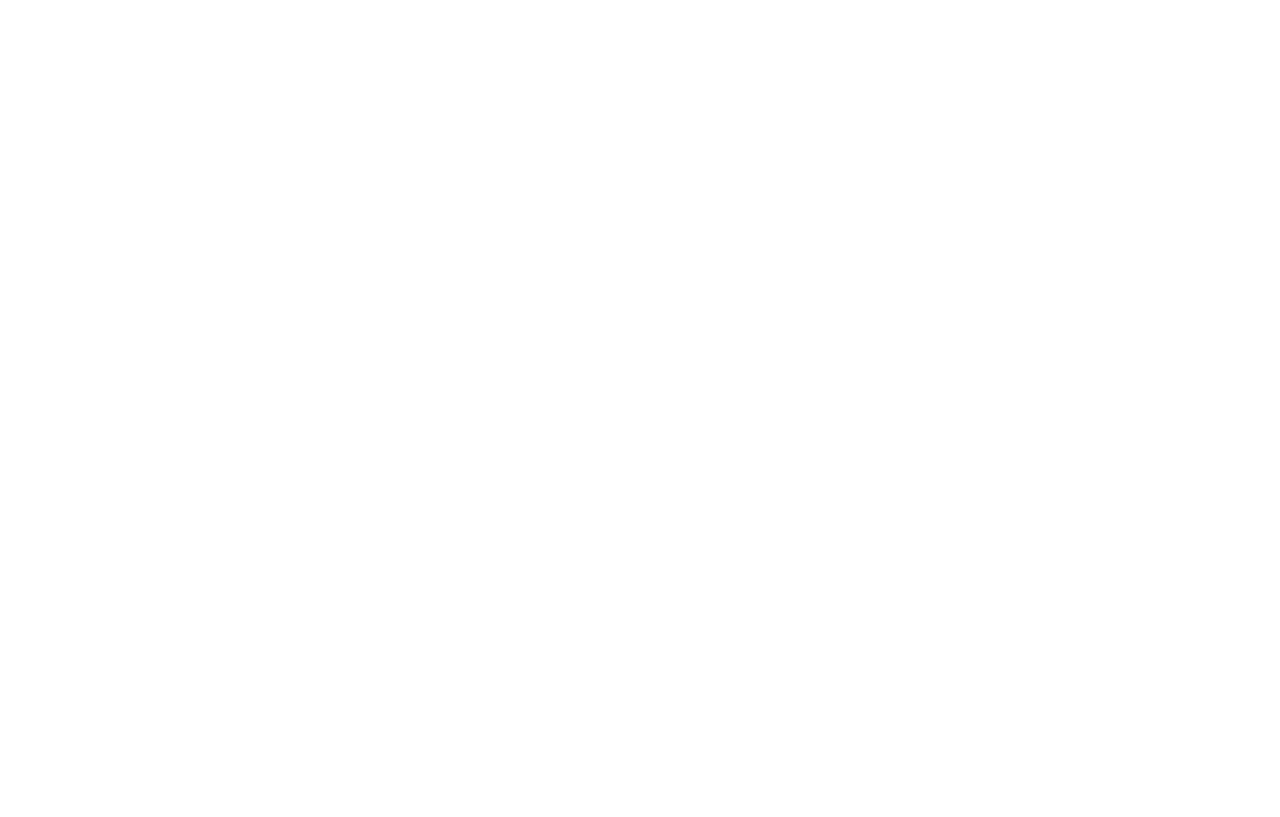
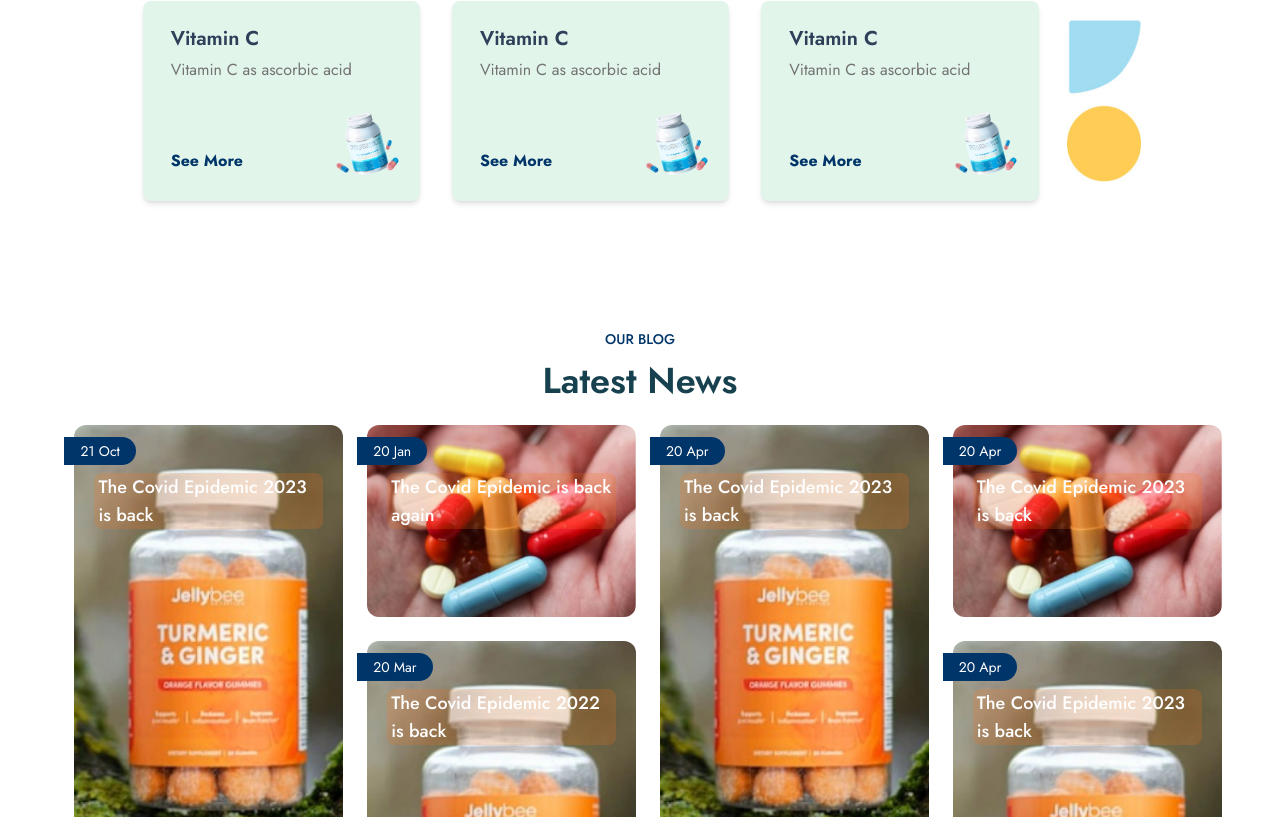
Before and after one commit to NausadAli/elbrit-UI, a Next.js app: page / in a window 1280 px wide. Shown: the part 1983-2800 px from the top of the page. Before the commit the page ends 800 px from the top, so only its background shows below. Built offline with nearby package versions, Linux system fonts and the light colour scheme.

Commit message:
Make Blog Component Responsive

```diff
--- a/app/components/Blog.tsx
+++ b/app/components/Blog.tsx
@@ -3,33 +3,76 @@
 
 const Blog = () => {
   return (
-    <div>
-
-      <div className=' text-center my-2'>
-         <h3 className='font-jost font-medium text-sm uppercase my-1'>
-            Our Blog
-         </h3>
-         <h1 className='font-jost font-semibold text-4xl'>
-            Latest News
-         </h1>
+    <div className='my-4'>
+      {/* Header Section */}
+      <div className="text-center my-2">
+        <h3 className="text-[#003569] font-jost font-medium text-sm uppercase my-1">
+          Our Blog
+        </h3>
+        <h1 className="text-[#17414F] font-jost font-semibold text-4xl my-3">Latest News</h1>
       </div>
 
-       <div className="flex w-dvw justify-center gap-2 my-3">
-        <div>
-          <Blog_ele date ="21 Oct" text="The Covid Epidemic 2023 is back" img="/images/meds-1.png" img_alt="news image"/>
-          <Blog_ele date ="02 Jan" text="The Covid Epidemic 2022 is back" img="/images/meds-2.png" img_alt="news image" heightClass="h-[24dvh]"/>
+      {/* Blog Section */}
+      <div className="flex flex-col items-center gap-4 md:flex-row md:justify-center md:gap-2 w-dvw my-4">
+        <div className="flex flex-col items-center gap-2">
+          <Blog_ele
+            date="21 Oct"
+            text="The Covid Epidemic 2023 is back"
+            img="/images/meds-1.png"
+            img_alt="news image"
+          />
+          <Blog_ele
+            date="02 Jan"
+            text="The Covid Epidemic 2022 is back"
+            img="/images/meds-2.png"
+            img_alt="news image"
+            heightClass="h-[24dvh]"
+          />
         </div>
-        <div>
-          <Blog_ele date ="20 Jan" text="The Covid Epidemic is back again" img="/images/meds-2.png" img_alt="news image" heightClass="h-[24dvh]"/>
-          <Blog_ele date ="20 Mar" text="The Covid Epidemic 2022 is back" img="/images/meds-1.png" img_alt="news image"/>
+        <div className="flex flex-col items-center gap-2">
+          <Blog_ele
+            date="20 Jan"
+            text="The Covid Epidemic is back again"
+            img="/images/meds-2.png"
+            img_alt="news image"
+            heightClass="h-[24dvh]"
+          />
+          <Blog_ele
+            date="20 Mar"
+            text="The Covid Epidemic 2022 is back"
+            img="/images/meds-1.png"
+            img_alt="news image"
+          />
         </div>
-        <div>
-          <Blog_ele date ="20 Apr" text="The Covid Epidemic 2023 is back" img="/images/meds-1.png" img_alt="news image"/>
-          <Blog_ele date ="20 Apr" text="The Covid Epidemic 2024 is back" img="/images/meds-2.png" img_alt="news image" heightClass="h-[24dvh]"/>
+        <div className="flex flex-col items-center gap-2">
+          <Blog_ele
+            date="20 Apr"
+            text="The Covid Epidemic 2023 is back"
+            img="/images/meds-1.png"
+            img_alt="news image"
+          />
+          <Blog_ele
+            date="20 Apr"
+            text="The Covid Epidemic 2024 is back"
+            img="/images/meds-2.png"
+            img_alt="news image"
+            heightClass="h-[24dvh]"
+          />
         </div>
-        <div>
-          <Blog_ele date ="20 Apr" text="The Covid Epidemic 2023 is back" img="/images/meds-2.png" img_alt="news image" heightClass="h-[24dvh]"/>
-          <Blog_ele date ="20 Apr" text="The Covid Epidemic 2023 is back" img="/images/meds-1.png" img_alt="news image"/>
+        <div className="flex flex-col items-center gap-2">
+          <Blog_ele
+            date="20 Apr"
+            text="The Covid Epidemic 2023 is back"
+            img="/images/meds-2.png"
+            img_alt="news image"
+            heightClass="h-[24dvh]"
+          />
+          <Blog_ele
+            date="20 Apr"
+            text="The Covid Epidemic 2023 is back"
+            img="/images/meds-1.png"
+            img_alt="news image"
+          />
         </div>
       </div>
     </div>
--- a/app/components/Blog_ele.tsx
+++ b/app/components/Blog_ele.tsx
@@ -12,12 +12,12 @@
 const Blog_ele: React.FC<BlogProps>  = ({date, text, img, img_alt, heightClass}) => {
   return (
     <div className='relative text-white py-2'>
-      <div className='absolute font-jost px-4 py-1 pl-4 w-20 text-sm font-normal z-20 bg-[#003569] top-5 ml-1.5 rounded-r-full'>
+      <div className='absolute font-jost px-4 py-1 pl-4 w-22 md:text-sm font-normal z-20 bg-[#003569] top-5 ml-1.5 rounded-r-full'>
          {date}
       </div>
-      <div className={`relative w-[21dvw] ${heightClass || 'h-[54dvh]'} overflow-hidden rounded-xl ml-4`}>
-         <div className='absolute w-full z-10 top-12 flex justify-center px-5'>
-            <div className='font-jost text-lg font-medium bg-orange-500/40
+      <div className={`relative w-[85dvw] md:w-[21dvw] ${heightClass || 'h-[54dvh]'} overflow-hidden rounded-xl ml-4`}>
+         <div className='absolute w-full z-10 top-16 md:top-12 flex justify-center px-5'>
+            <div className='font-jost text-2xl font-bold md:text-lg md:font-medium bg-orange-500/20
              rounded-lg pl-1'>
                {text}
             </div>
--- a/app/page.tsx
+++ b/app/page.tsx
@@ -11,11 +11,11 @@
   return (
     <main>
 
-      {/* <Navbar/>
+      <Navbar/>
       <Hero/>
       <About />
       <Essentials/>
-      <Blog/> */}
+      <Blog/>
       <Footer />
     </main>
   )
```
